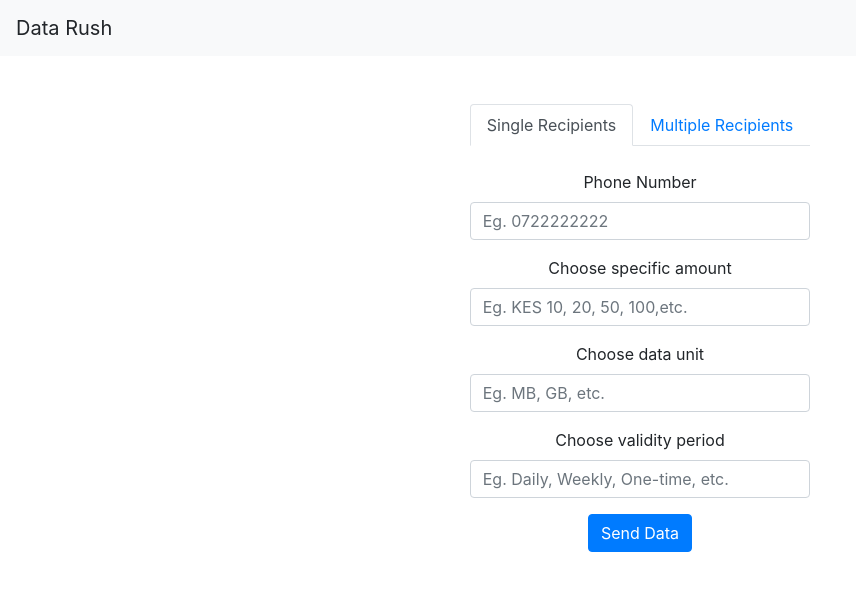
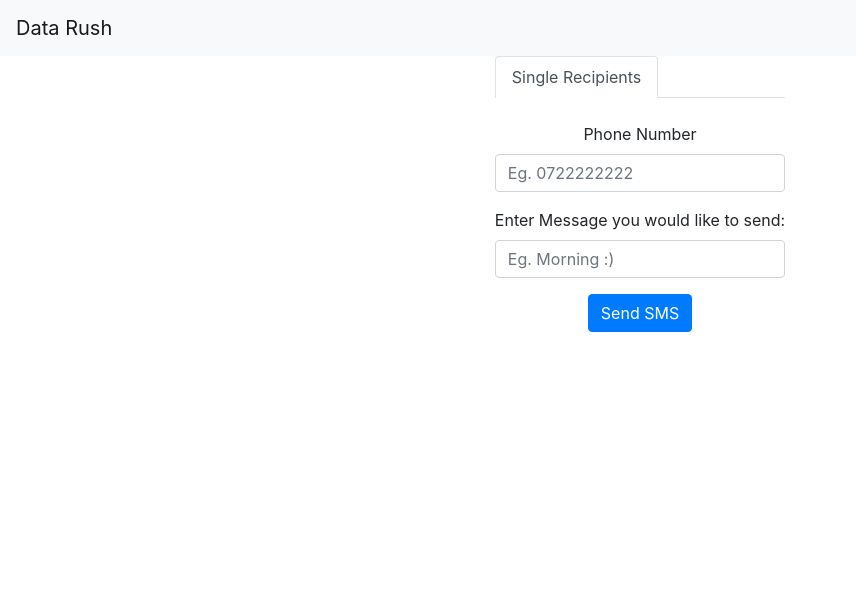
Before and after one commit to AnthonyLimo/AT-React-Data, a React (Create React App) app: page / in a window 1280 px wide. Both pictures are taken after a click on the tab "Single Recipients". Shown: the top 590 px of the page, without its empty margins (0-856 px from the left). Built offline with nearby package versions, Linux system fonts and the light colour scheme.

Commit message:
Minor changes

```diff
--- a/src/components/SingleDataForm.js
+++ b/src/components/SingleDataForm.js
@@ -1,47 +1,50 @@
-import React, {Component} from 'react'
+import React, { Component } from 'react'
 import Form from 'react-bootstrap/Form'
 import Button from 'react-bootstrap/Button'
 
 export default class SingleDataForm extends Component {
-
-    constructor() {
+  constructor () {
     super()
+    this.handleSubmit = this.handleSubmit.bind(this)
   }
 
   handleSubmit = event => {
     event.preventDefault()
     const data = new FormData(event.target)
 
+    console.log(data)
+
     fetch('', {
       method: 'POST',
-            body: JSON.stringify({
-
-            })
+      body: JSON.stringify(data)
     })
   }
 
-    render() {
-        return(
+  render () {
+    return (
       <Form>
-                <br/>
+        <br />
         <Form.Group>
           <Form.Label>Phone Number</Form.Label>
-                    <Form.Control type="text" placeholder="Eg. 0722222222"></Form.Control>
+          <Form.Control type='text' placeholder='Eg. 0722222222' />
         </Form.Group>
         <Form.Group>
-                    <Form.Label>Choose specific amount</Form.Label>
-                    <Form.Control type="text" placeholder="Eg. KES 10, 20, 50, 100,etc. "></Form.Control>
+          <Form.Label>Enter Message you would like to send:</Form.Label>
+          <Form.Control type='text' placeholder='Eg. Morning :) ' />
         </Form.Group>
-                <Form.Group>
+        {/* <Form.Group>
           <Form.Label>Choose data unit</Form.Label>
-                    <Form.Control type="text" placeholder="Eg. MB, GB, etc."></Form.Control>
-                </Form.Group>
-                <Form.Group>
+          <Form.Control type='text' placeholder='Eg. MB, GB, etc.' />
+        </Form.Group> */}
+        {/* <Form.Group>
           <Form.Label>Choose validity period</Form.Label>
-                    <Form.Control type="text" placeholder="Eg. Daily, Weekly, One-time, etc."></Form.Control>
-                </Form.Group>
-                <Button variant="primary" type="submit">
-                    Send Data
+          <Form.Control
+            type='text'
+            placeholder='Eg. Daily, Weekly, One-time, etc.'
+          />
+        </Form.Group> */}
+        <Button variant='primary' type='submit'>
+          Send SMS
         </Button>
       </Form>
     )
--- a/src/components/TabNav.js
+++ b/src/components/TabNav.js
@@ -1,11 +1,11 @@
-import React, {Component} from 'react'
+import React, { Component } from 'react'
 import SingleDataForm from './SingleDataForm'
-import MultipleDataForm from './MultipleDataForm'
+// import MultipleDataForm from './MultipleDataForm'
 import Tab from 'react-bootstrap/Tab'
 import Tabs from 'react-bootstrap/Tabs'
 
 export default class TabNav extends Component {
-    constructor() {
+  constructor () {
     super()
   }
 
@@ -15,9 +15,7 @@ export default class TabNav extends Component {
 
     fetch('', {
       method: 'POST',
-            body: JSON.stringify({
-
-            })
+      body: JSON.stringify({})
     })
   }
 
@@ -27,23 +25,21 @@ export default class TabNav extends Component {
 
     fetch('', {
       method: 'POST',
-            body: JSON.stringify({
-
-            })
+      body: JSON.stringify({})
     })
   }
 
-    //Create form for this component
+  // Create form for this component
 
-    render() {
-        return(
-            <Tabs defaultActiveKey="profile" id="uncontrolled-tab-example">
-                <Tab eventKey="single-data" title="Single Recipients">
-                   <SingleDataForm/>
+  render () {
+    return (
+      <Tabs defaultActiveKey='profile' id='uncontrolled-tab-example'>
+        <Tab eventKey='single-data' title='Single Recipients'>
+          <SingleDataForm />
         </Tab>
-                <Tab eventKey="multiple-data" title="Multiple Recipients">
+        {/* <Tab eventKey="multiple-data" title="Multiple Recipients">
                     <MultipleDataForm/>
-                </Tab>
+                </Tab> */}
       </Tabs>
     )
   }
--- a/src/components/navigation.js
+++ b/src/components/navigation.js
@@ -1,7 +1,12 @@
-import React from 'react'
+import React, {Component} from 'react'
+import Navbar from 'react-bootstrap/Navbar'
 
-function Navigation() {
-    return <div><nav className="navbar navbar-expand-lg navbar-light bg-light"><a className="navbar-brand">Data Rush</a></nav> <br/> <br /> </div>
+export default class Navigation extends Component {
+    render() {
+        return(
+            <Navbar bg="light" expand="lg">
+                <Navbar.Brand>Data Rush</Navbar.Brand>
+            </Navbar>
+        )
+    }
 }
-
-export default Navigation
```
Also changed, not shown: src/components/Jumbotron.js (added, +12 -0 lines). Lines whose indentation alone changed are shown as unchanged.
